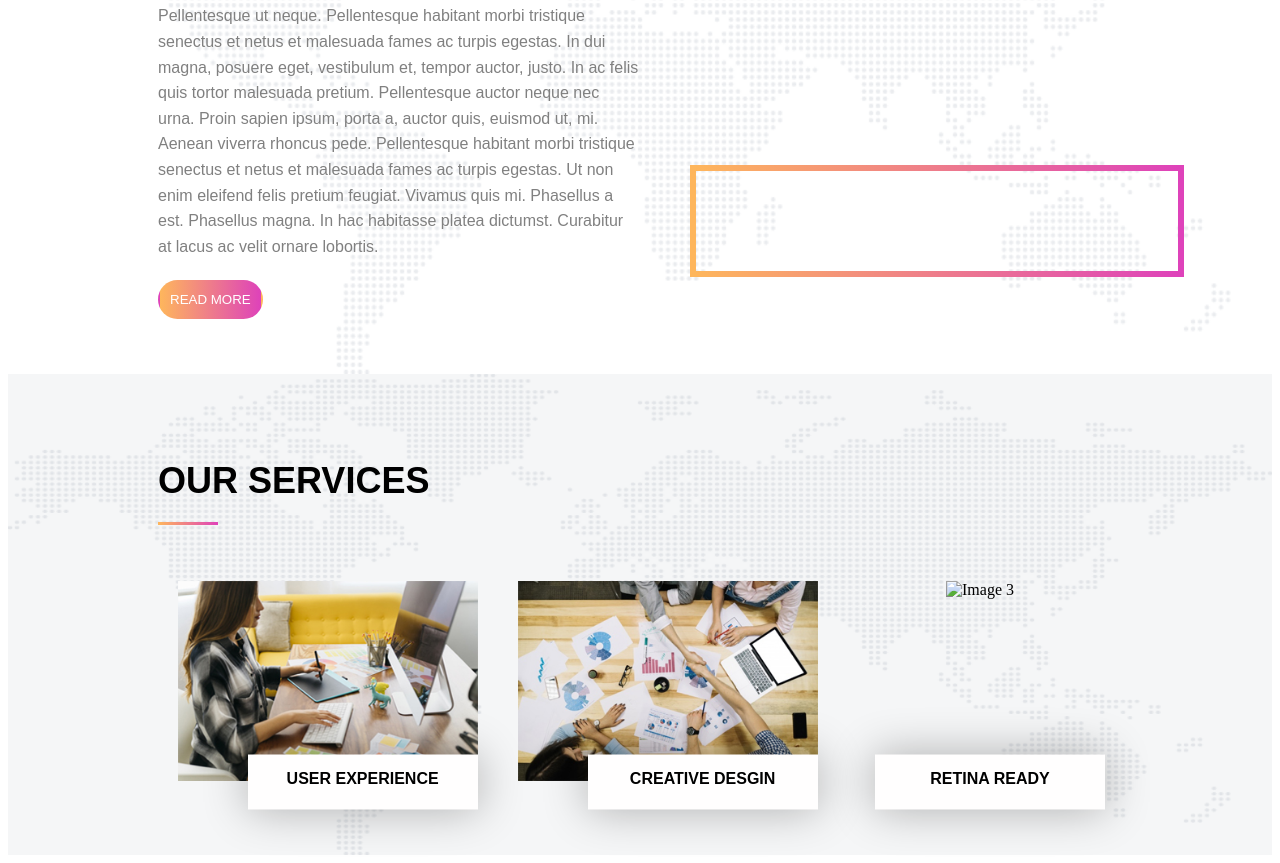
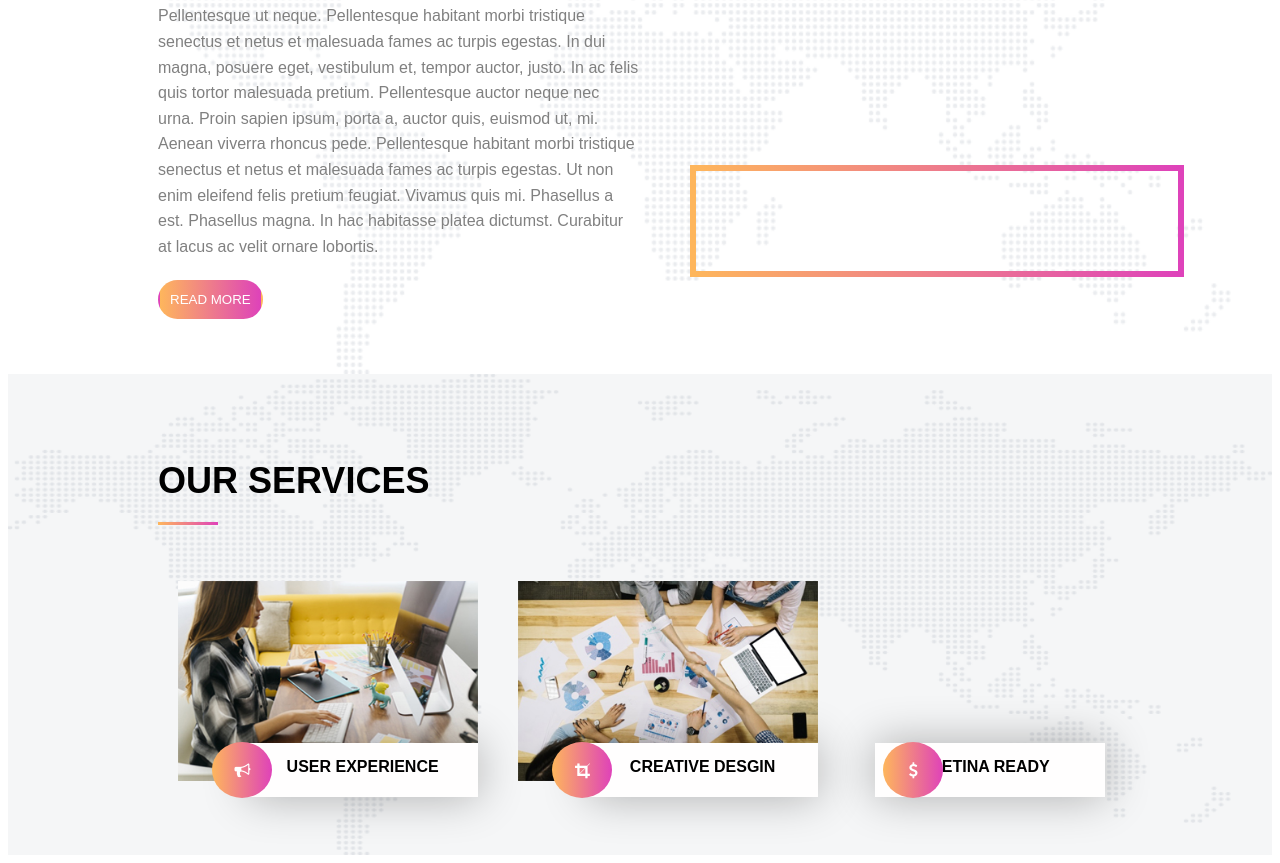
Before and after one commit to Abaidullahsiddiqui/CodSoft, a plain HTML site: page Landing Page/index.html in a window 1280 px wide. Shown: the part 991-1854 px from the top of the page. Drawn offline with Linux system fonts and the light colour scheme.

Commit message:
Completed

```diff
--- a/Landing Page/Style.css
+++ b/Landing Page/Style.css
@@ -141,7 +141,6 @@ nav {
 
 .search-icon img {
     height: 25px;
-    /* Set the height of your search icon */
     background-color: black;
     padding: 11px;
 }
@@ -154,7 +153,6 @@ nav {
     background-position: center;
     background-repeat: no-repeat;
     height: 400px;
-    /* Set the height of your panel */
     font-family:'Segoe UI', Tahoma, Geneva, Verdana, sans-serif;
     color: #fff;
     display: flex;
@@ -341,13 +339,25 @@ nav {
     font-family: Arial, "Helvetica Neue", Helvetica, sans-serif;
     font-size: 16px;
     width: 200px;
-    height: 25px;
+    height: 24px;
     padding: 15px;
     position: absolute;
-    top: 85%;
+    top: 80%;
     box-shadow: 0px 0px 45px 0px rgba(0, 0, 0, 0.3);
     right: 6%;
     transform: translateY(-50%);
     font-weight: bold;
     background-color: rgb(255, 254, 254);
   }
+.circle{
+
+    border-radius: 50%;
+    position: absolute;
+    text-align: center;
+    left: 16%;
+    z-index: 99;
+    top: 70%;
+    padding: 20px 15px;
+    color:white;
+    background-image: linear-gradient(to right, #feb65c , #df42b9);
+}
--- a/Landing Page/index.html
+++ b/Landing Page/index.html
@@ -142,15 +142,24 @@
         <div class="imgContainer">
             <div class="item">
               <img src="our-services1.jpg" alt="Image 1">
-              <h1 class="label">USER EXPERIENCE</h1>
+              <div style="display: flex;">
+                <a href="#" class="fa  circle  fa-bullhorn" ></a>
+                <h1 class="label">USER EXPERIENCE</h1>
+              </div>
+
             </div>
             <div class="item">
               <img src="our-services2.jpg" alt="Image 2">
-              <h1 class="label">CREATIVE DESGIN</h1>
+              <div style="display: flex;">
+                <a href="#" class="fa  circle  fa-crop" ></a>
+                <h1 class="label">CREATIVE DESGIN</h1>
+              </div>
             </div>
             <div class="item">
-              <img src="image3.jpg" alt="Image 3">
-              <h1 class="label">RETINA READY</h1>
+              <div style="display: flex;">
+                <a href="#" class="fa  circle  fa-dollar" ></a>
+                <h1 class="label">RETINA READY</h1>
+              </div>
             </div>
           </div>
     </section>
```
